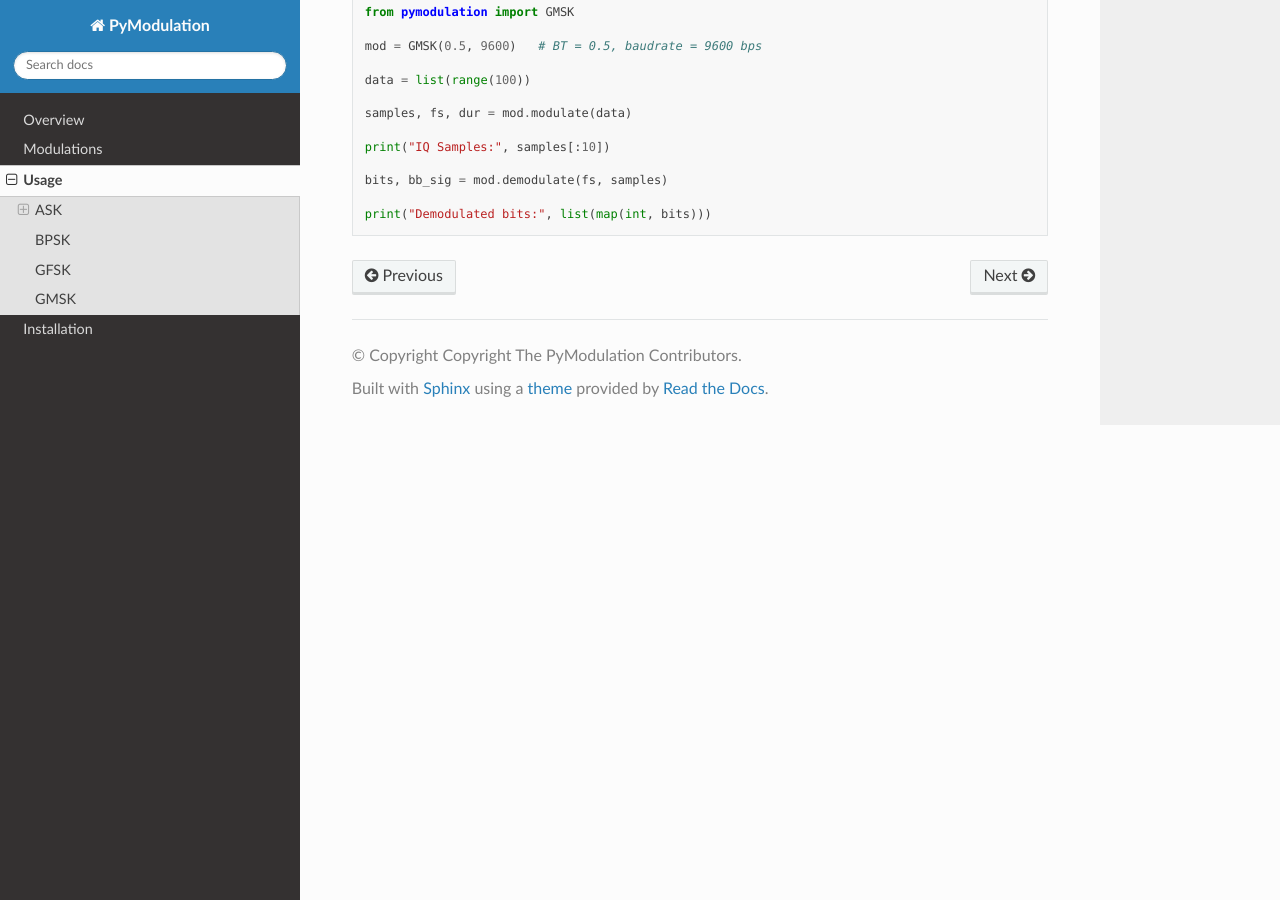
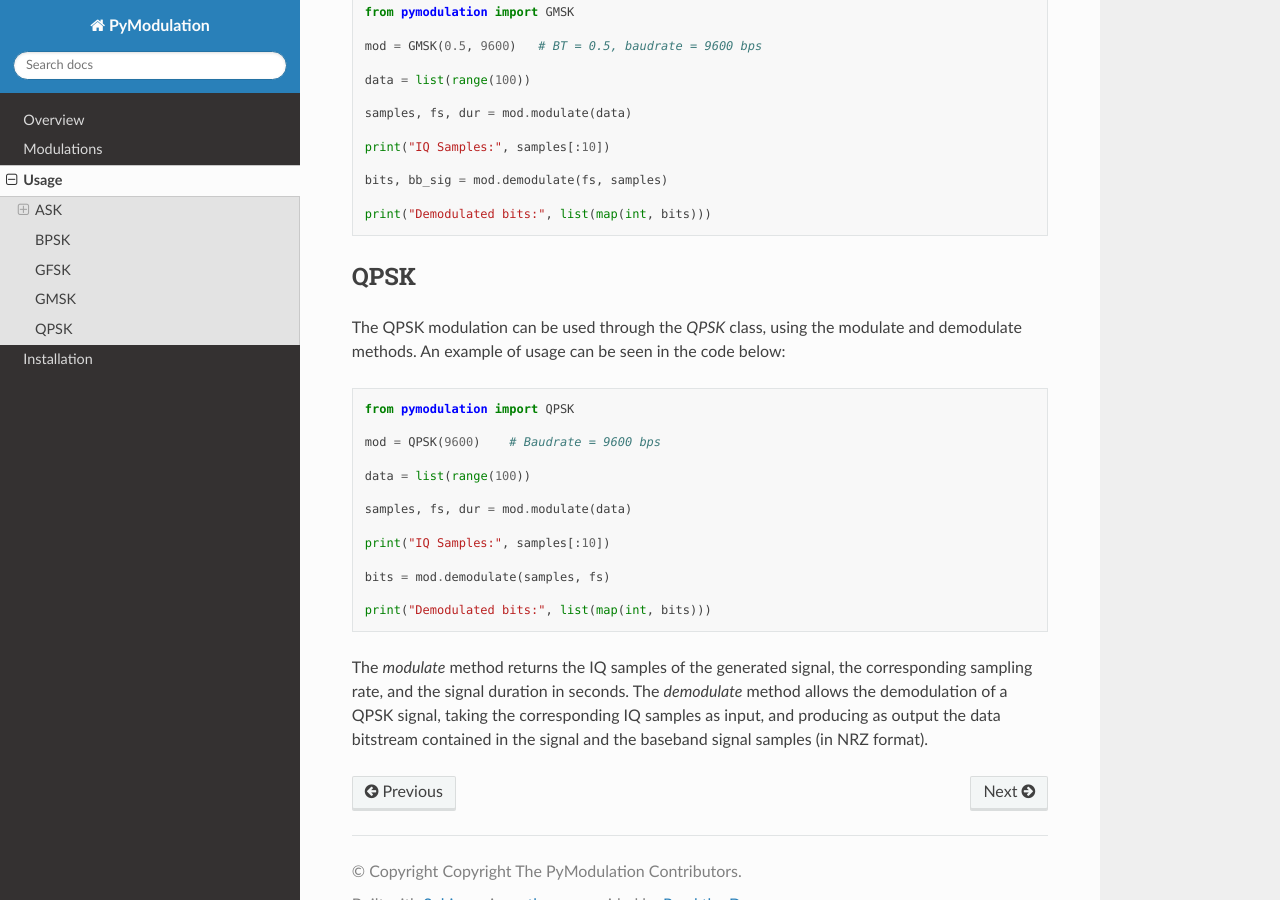
Before and after one commit to mgm8/pymodulation, a Sphinx documentation site: the page built from docs/usage.rst, in a window 1280 px wide and 900 px high, scrolled down 2308 px. Built offline with Sphinx 7.4.7 and the Read the Docs theme 3.1.0, drawn with Linux system fonts in a browser that asks for light colours.

Commit message:
docs: Adding an usage example of the QPSK class #11

```diff
--- a/docs/usage.rst
+++ b/docs/usage.rst
@@ -124,3 +124,26 @@ This modulation can be used in a manner almost identical to GFSK modulation, wit
     bits, bb_sig = mod.demodulate(fs, samples)
 
     print("Demodulated bits:", list(map(int, bits)))
+
+QPSK
+====
+
+The QPSK modulation can be used through the *QPSK* class, using the modulate and demodulate methods. An example of usage can be seen in the code below:
+
+.. code-block:: python
+
+    from pymodulation import QPSK
+
+    mod = QPSK(9600)    # Baudrate = 9600 bps
+
+    data = list(range(100))
+
+    samples, fs, dur = mod.modulate(data)
+
+    print("IQ Samples:", samples[:10])
+
+    bits = mod.demodulate(samples, fs)
+
+    print("Demodulated bits:", list(map(int, bits)))
+
+The *modulate* method returns the IQ samples of the generated signal, the corresponding sampling rate, and the signal duration in seconds. The *demodulate* method allows the demodulation of a QPSK signal, taking the corresponding IQ samples as input, and producing as output the data bitstream contained in the signal and the baseband signal samples (in NRZ format).
```
